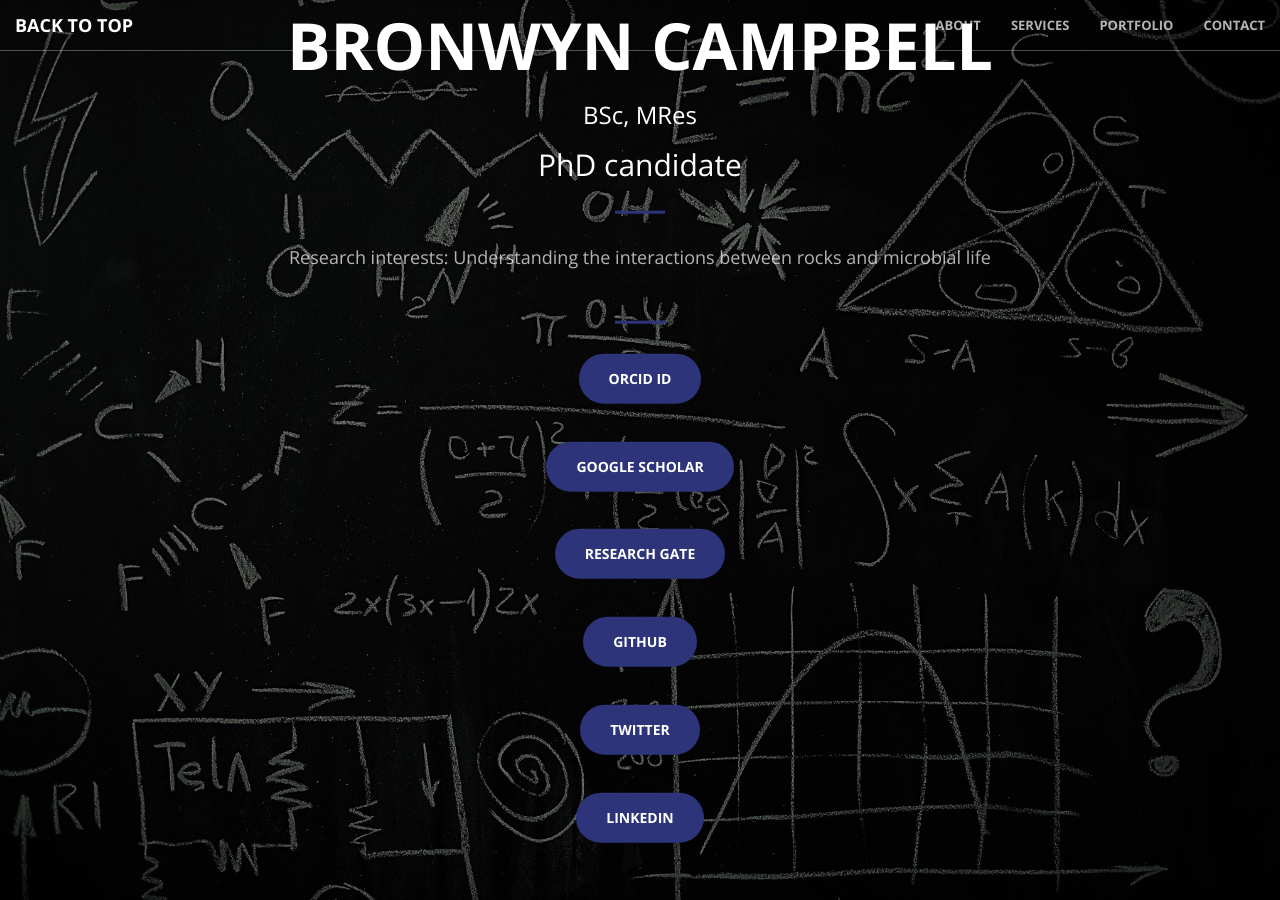
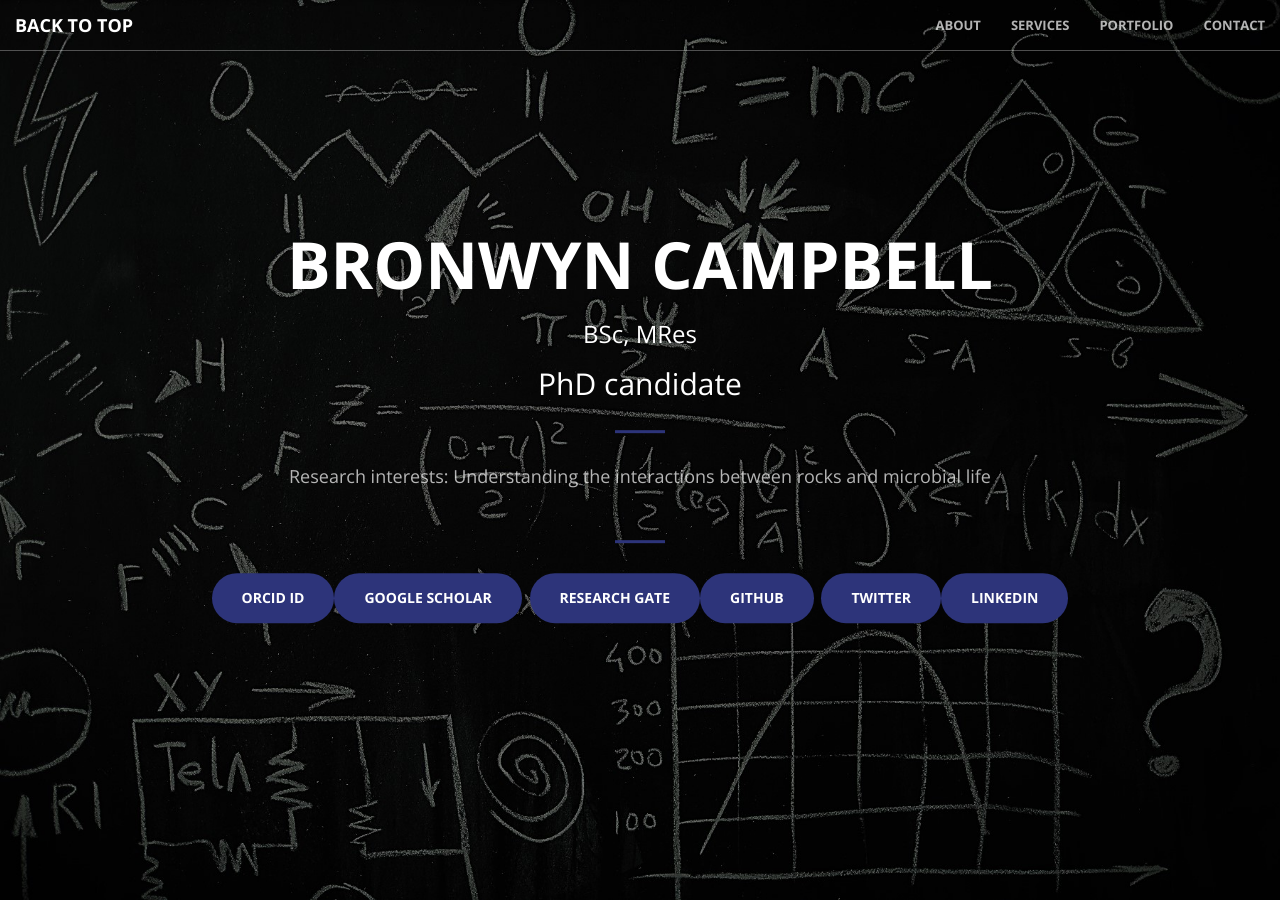
Before and after one commit to bronwyncc/homepage, a Jekyll site: the page built from index.html, in a window 1280 px wide and 900 px high. Built offline with Jekyll 4.4.1, drawn with Linux system fonts in a browser that asks for light colours.

Commit message:
Update header.html

```diff
--- a/_includes/header.html
+++ b/_includes/header.html
@@ -7,12 +7,9 @@
             <hr>
             <p>Research interests: Understanding the interactions between rocks and microbial life</p>
             <hr>
-            <a style="margin-bottom:1cm;" href="https://orcid.org/0000-0003-0302-3331" class="btn btn-primary btn-xl page-scroll">Orcid ID</a>
-            <br><a style="margin-bottom:1cm;" href="https://scholar.google.com.au/citations?user=NlkC7cIAAAAJ&hl=en" class="btn btn-primary btn-xl page-scroll">Google Scholar</a>
-            <br><a style="margin-bottom:1cm;" href="https://www.researchgate.net/profile/Bronwyn-Campbell-4" class="btn btn-primary btn-xl page-scroll">Research Gate</a>
-            <br><a style="margin-bottom:1cm;" href="https://github.com/bronwyncc" class="btn btn-primary btn-xl page-scroll">GitHub</a>
-            <br><a style="margin-bottom:1cm;" href="https://twitter.com/bronwyncc" class="btn btn-primary btn-xl page-scroll">Twitter</a>
-            <br><a style="margin-bottom:1cm;" href="https://www.linkedin.com/in/bronwyn-campbell-377317a6/" class="btn btn-primary btn-xl page-scroll">LinkedIn</a>
+            <a style="margin-bottom:1cm;" href="https://orcid.org/0000-0003-0302-3331" class="btn btn-primary btn-xl page-scroll">Orcid ID</a><a style="margin-bottom:1cm;" href="https://scholar.google.com.au/citations?user=NlkC7cIAAAAJ&hl=en" class="btn btn-primary btn-xl page-scroll">Google Scholar</a>
+            <a style="margin-bottom:1cm;" href="https://www.researchgate.net/profile/Bronwyn-Campbell-4" class="btn btn-primary btn-xl page-scroll">Research Gate</a><a style="margin-bottom:1cm;" href="https://github.com/bronwyncc" class="btn btn-primary btn-xl page-scroll">GitHub</a>
+            <a style="margin-bottom:1cm;" href="https://twitter.com/bronwyncc" class="btn btn-primary btn-xl page-scroll">Twitter</a><a style="margin-bottom:1cm;" href="https://www.linkedin.com/in/bronwyn-campbell-377317a6/" class="btn btn-primary btn-xl page-scroll">LinkedIn</a>
         </div>
     </div>
 </header>
```
